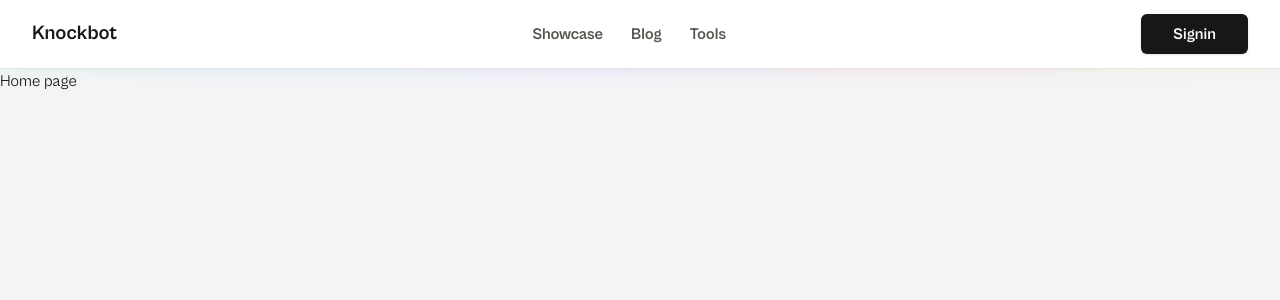
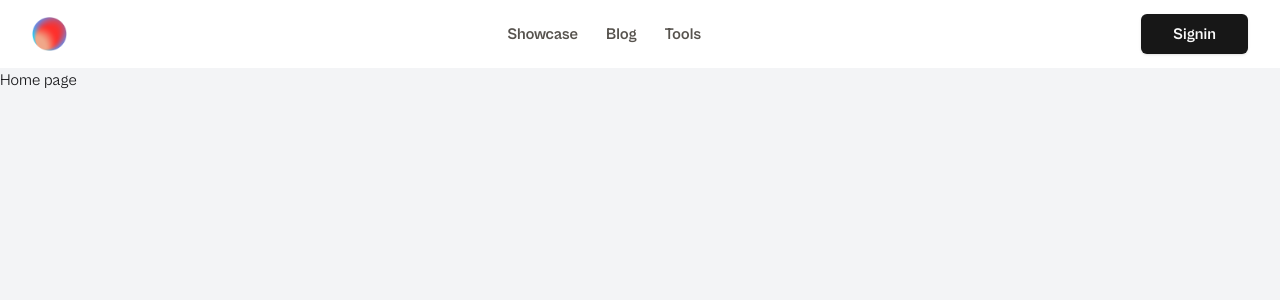
Before and after one commit to codingwebsa/knockbot-2.0, a Next.js app: page / in a window 1280 px wide. Shown: the top 300 px of the page. Built offline with nearby package versions, Linux system fonts and the light colour scheme.

Commit message:
added demo logo to nav removed gradient from nav

```diff
--- a/src/components/navbar/navbar.tsx
+++ b/src/components/navbar/navbar.tsx
@@ -1,25 +1,27 @@
+import Image from "next/image";
+import Link from "next/link";
+
 import { siteConfig } from "~/config/site";
-import { LogoIcon } from "../icons";
-import Link from "next/link";
 import { Button } from "../ui/button";
-import { cn } from "~/lib/utils";
+import Logo from "~/../public/images/logo.png";
 
 export default function Navbar() {
   return (
-    <header className="z-10 relative">
+    <header className="relative z-10">
       {/* Gradient */}
-      <div className="bg-conic-gradient absolute blur-md opacity-80 -translate-y-3.5 -z-10 h-full w-full" />
-      <nav className="relative px-8 py-3.5 justify-between flex items-center border-b bg-white border-neutral-200">
+      {/* <div className="absolute w-full h-full -translate-y-4 bg-conic-gradient blur-md opacity-80 -z-10" /> */}
+      <nav className="relative px-8 py-3.5 justify-between flex items-center bg-white">
         {/* LOGO */}
-        <div className="flex gap-2 items-center">
-          <p className="text-xl font-bold">{siteConfig.name}</p>
+        <div className="flex items-center gap-2">
+          {/* <p className="text-xl font-bold">{siteConfig.name}</p> */}
+          <Image src={Logo} width={35} height={35} alt="" />
         </div>
         {/* LINKS */}
         <div>
           <div className="flex gap-7">
             {siteConfig.mainNav.links.map((navItem, i) => (
               <Link href={navItem.link} key={i}>
-                <p className="text-base font-bold text-stone-600 hover:text-zinc-900 duration-300">
+                <p className="text-base font-bold duration-300 text-stone-600 hover:text-zinc-900">
                   {navItem.title}
                 </p>
               </Link>
@@ -30,7 +32,7 @@ export default function Navbar() {
         <div>
           <div>
             <Button size={"lg"}>
-              <p className="font-bold text-base">Signin</p>
+              <p className="text-base font-bold">Signin</p>
             </Button>
           </div>
         </div>
```
Also changed, not shown: public/images/logo.png (added).
